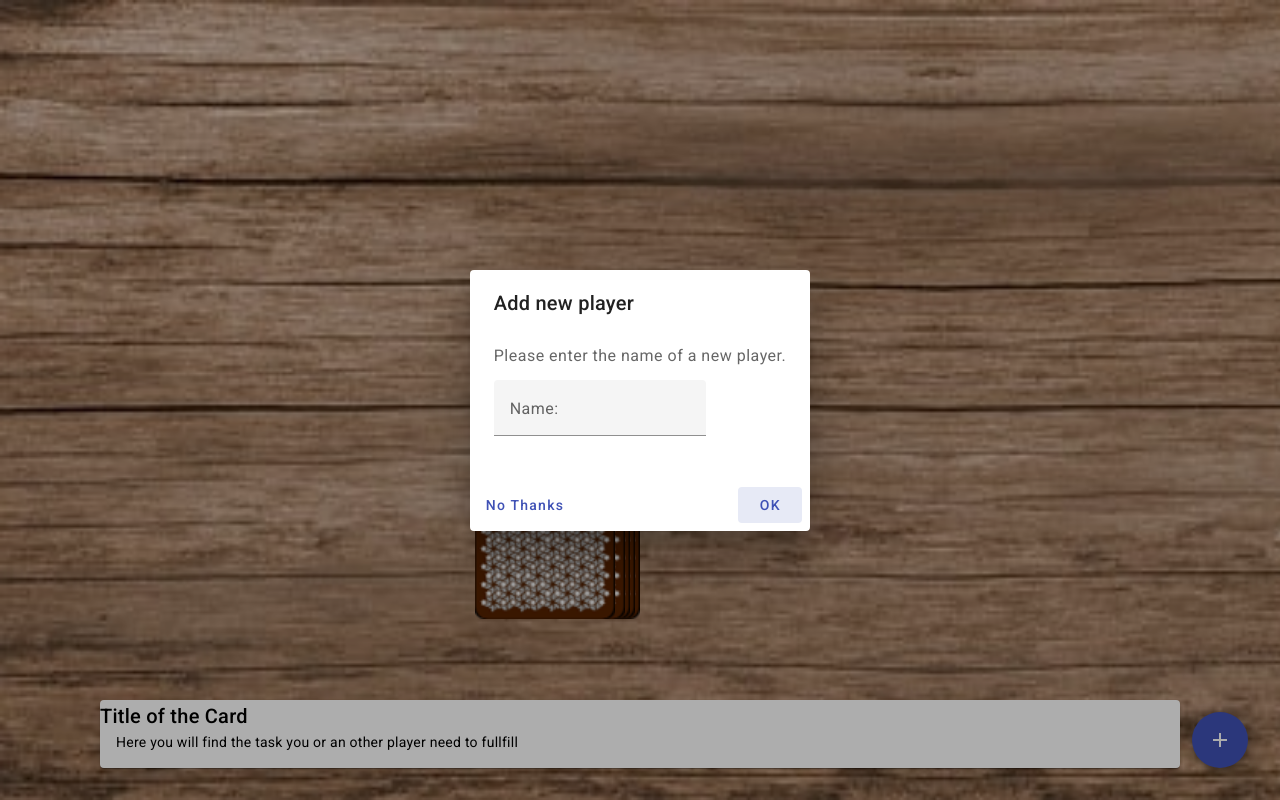
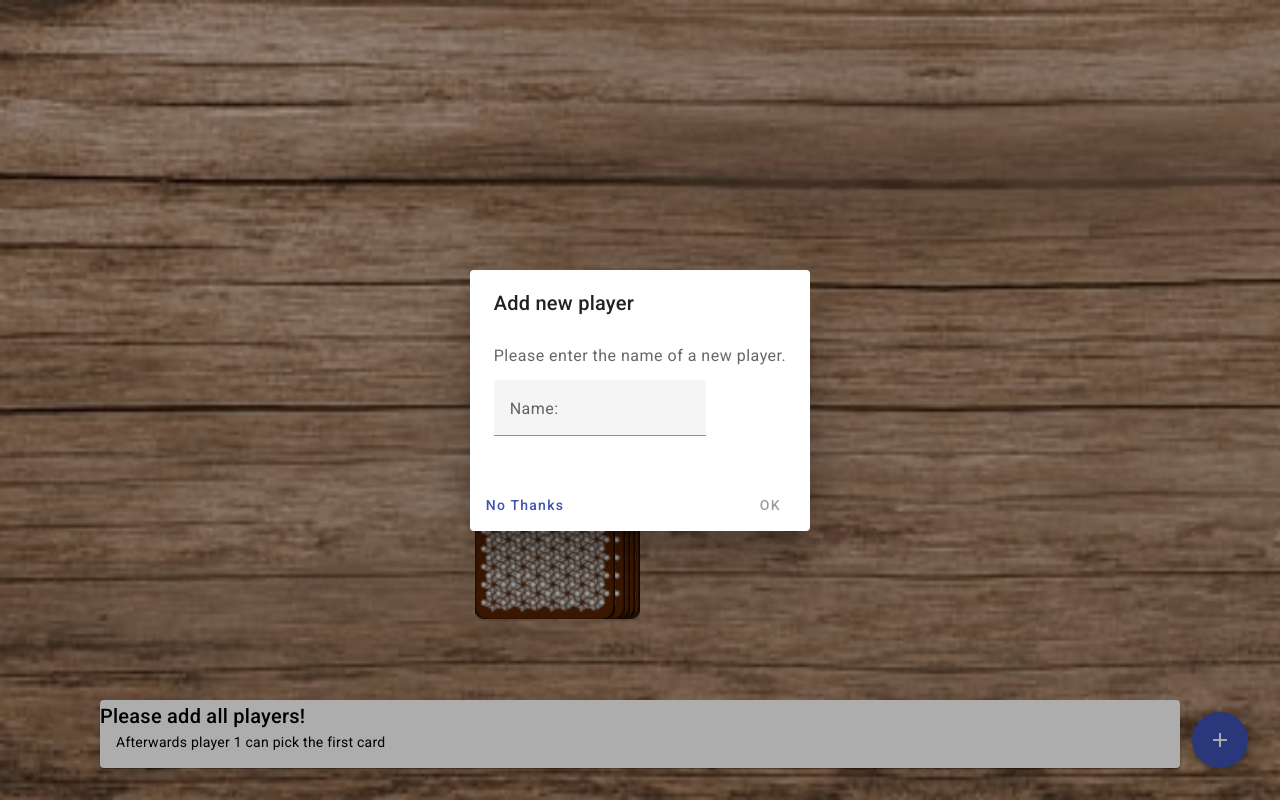
Before and after one commit to JulienQuabeck/Ring_of_Fire, an Angular app: page /game in a window 1280 px wide. Both pictures are taken after a click on the button "add". Built offline with nearby package versions, Linux system fonts and the light colour scheme.

Commit message:
finished

```diff
--- a/src/app/dialog-add-player/dialog-add-player.component.html
+++ b/src/app/dialog-add-player/dialog-add-player.component.html
@@ -8,5 +8,5 @@
 </mat-dialog-content>
 <mat-dialog-actions class="btn-div">
     <button mat-button (click)="onNoClick()" color="primary">No Thanks</button>
-    <button mat-button [mat-dialog-close]="name" cdkFocusInitial color="primary">OK</button>
+    <button mat-button [disabled]="name.length == 0" [mat-dialog-close]="name" cdkFocusInitial color="primary">OK</button>
 </mat-dialog-actions>
--- a/src/app/dialog-add-player/dialog-add-player.component.ts
+++ b/src/app/dialog-add-player/dialog-add-player.component.ts
@@ -1,5 +1,5 @@
 import { Component } from '@angular/core';
-import {MatDialogModule} from '@angular/material/dialog';
+import {MatDialogModule, MatDialogRef} from '@angular/material/dialog';
 import {MatFormFieldModule} from '@angular/material/form-field';
 import { FormsModule } from '@angular/forms';
 import {MatInputModule} from '@angular/material/input';
@@ -17,7 +17,11 @@ import {MatButtonModule} from '@angular/material/button';
 export class DialogAddPlayerComponent {
   name: string = '';
 
-  onNoClick(){
+  constructor(    public dialogRef: MatDialogRef<DialogAddPlayerComponent>,){
 
   }
+
+  onNoClick(){
+    this.dialogRef.close();
+  }
 }
--- a/src/app/game-info/game-info.component.html
+++ b/src/app/game-info/game-info.component.html
@@ -1,4 +1,4 @@
 <mat-card>
-    <mat-card-title>{{ title }}</mat-card-title>
-    <mat-card-content>{{ description }}</mat-card-content>
+    <mat-card-title>{{ card ? title : 'Please add all players!' }}</mat-card-title>
+    <mat-card-content>{{ card ? description : 'Afterwards player 1 can pick the first card' }}</mat-card-content>
 </mat-card>
--- a/src/app/game-info/game-info.component.ts
+++ b/src/app/game-info/game-info.component.ts
@@ -41,9 +41,6 @@ export class GameInfoComponent implements OnInit, OnChanges {
       let cardNumber = +this.card.split('_')[1];
       this.title = this.cardAction[cardNumber - 1].title;
       this.description = this.cardAction[cardNumber - 1].description;
-    }else{
-      this.title = 'Title of the Card';
-      this.description = 'Here you will find the task you or an other player need to fullfill';
     }
   }
 }
--- a/src/app/game/game.component.ts
+++ b/src/app/game/game.component.ts
@@ -62,7 +62,9 @@ openDialog() {
   })
 
   dialogRef.afterClosed().subscribe(name => {
-    this.game.players.push(name);
+    if(name && name.length > 0){
+      this.game.players.push(name);
+    }
   })
 }
 }
```
